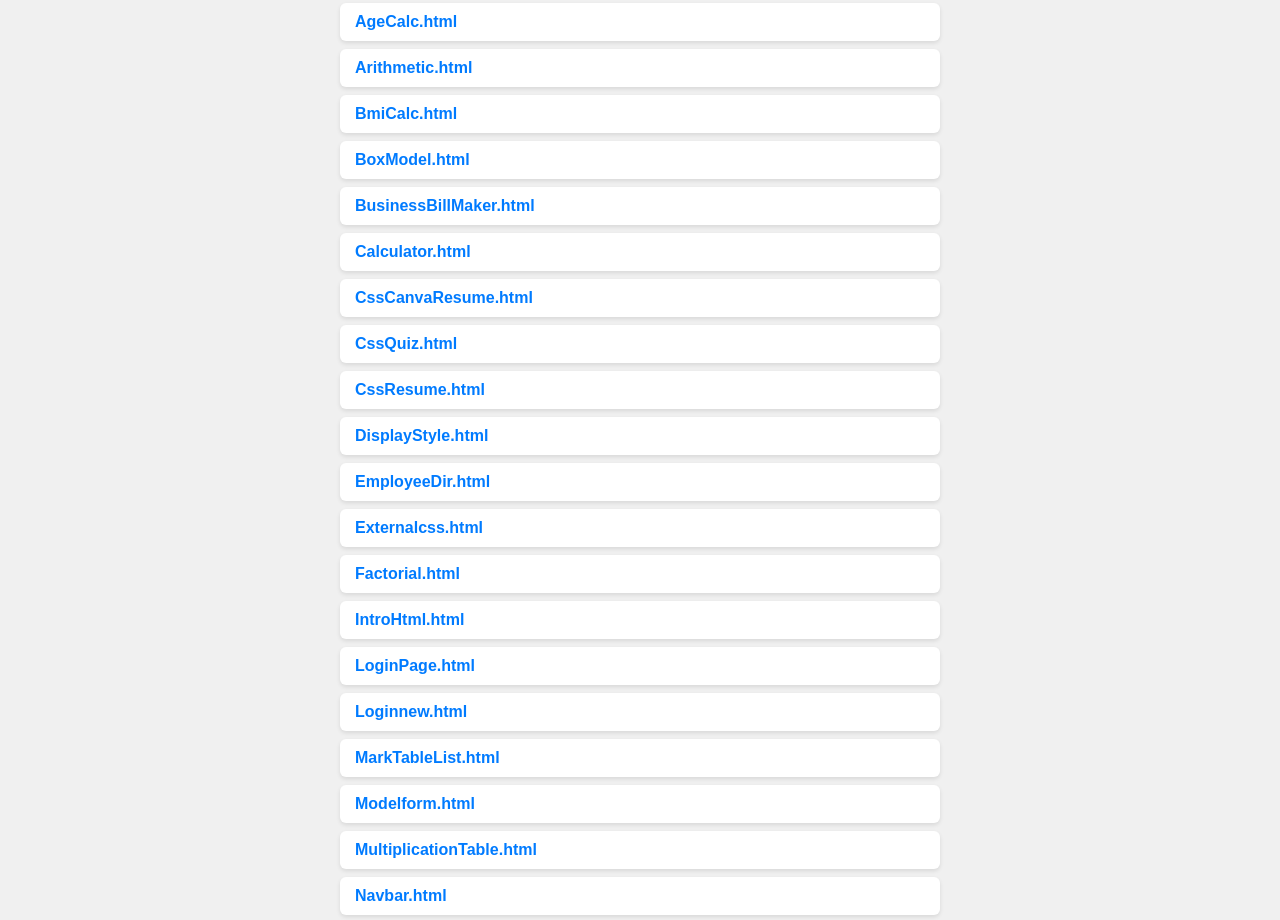
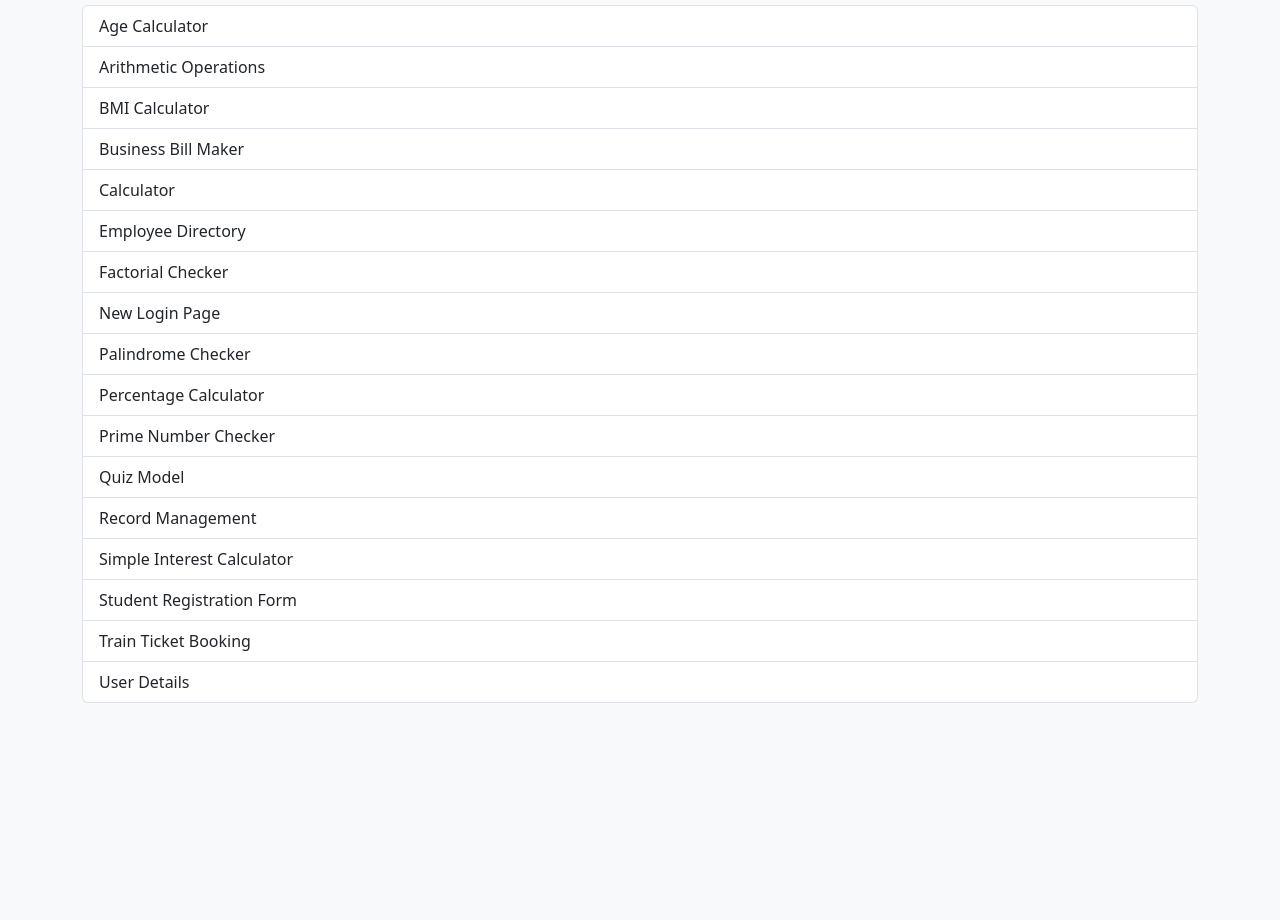
Before and after one commit to J-Tholkappiyan/Bootstrap, a plain HTML site: page index.html in a window 1280 px wide. Shown: the part 115-1035 px from the top of the page. After the commit the page ends 866 px from the top, so only its background shows below. Drawn offline with nearby package versions, Linux system fonts and the light colour scheme.

Commit message:
Update index.html

```diff
--- a/index.html
+++ b/index.html
@@ -1,83 +1,33 @@
 <!DOCTYPE html>
 <html lang="en">
 <head>
-  <meta charset="UTF-8">
-  <title>All Web Projects</title>
-  <style>
-    body {
-      font-family: Arial, sans-serif;
-      background: #f0f0f0;
-      padding: 30px;
-    }
-    h1 {
-      text-align: center;
-      color: #333;
-    }
-    ul {
-      max-width: 600px;
-      margin: auto;
-      padding: 0;
-      list-style: none;
-    }
-    li {
-      background: #fff;
-      margin: 8px 0;
-      padding: 10px 15px;
-      border-radius: 6px;
-      box-shadow: 0 2px 4px rgba(0,0,0,0.1);
-    }
-    a {
-      text-decoration: none;
-      color: #007BFF;
-      font-weight: bold;
-    }
-    a:hover {
-      color: #0056b3;
-    }
-  </style>
+  <meta charset="UTF-8" />
+  <meta name="viewport" content="width=device-width, initial-scale=1.0"/>
+  <title>Bootstrap Projects - Index</title>
+  <link href="https://cdn.jsdelivr.net/npm/bootstrap@5.3.2/dist/css/bootstrap.min.css" rel="stylesheet"/>
 </head>
-<body>
-
-  <h1>My HTML Projects</h1>
-  <ul>
-    <li><a href="AgeCalc.html">AgeCalc.html</a></li>
-    <li><a href="Arithmetic.html">Arithmetic.html</a></li>
-    <li><a href="BmiCalc.html">BmiCalc.html</a></li>
-    <li><a href="BoxModel.html">BoxModel.html</a></li>
-    <li><a href="BusinessBillMaker.html">BusinessBillMaker.html</a></li>
-    <li><a href="Calculator.html">Calculator.html</a></li>
-    <li><a href="CssCanvaResume.html">CssCanvaResume.html</a></li>
-    <li><a href="CssQuiz.html">CssQuiz.html</a></li>
-    <li><a href="CssResume.html">CssResume.html</a></li>
-    <li><a href="DisplayStyle.html">DisplayStyle.html</a></li>
-    <li><a href="EmployeeDir.html">EmployeeDir.html</a></li>
-    <li><a href="Externalcss.html">Externalcss.html</a></li>
-    <li><a href="Factorial.html">Factorial.html</a></li>
-    <li><a href="IntroHtml.html">IntroHtml.html</a></li>
-    <li><a href="LoginPage.html">LoginPage.html</a></li>
-    <li><a href="Loginnew.html">Loginnew.html</a></li>
-    <li><a href="MarkTableList.html">MarkTableList.html</a></li>
-    <li><a href="Modelform.html">Modelform.html</a></li>
-    <li><a href="MultiplicationTable.html">MultiplicationTable.html</a></li>
-    <li><a href="Navbar.html">Navbar.html</a></li>
-    <li><a href="Newlogin.html">Newlogin.html</a></li>
-    <li><a href="Palindrome.html">Palindrome.html</a></li>
-    <li><a href="Percentage.html">Percentage.html</a></li>
-    <li><a href="PrimeChecker.html">PrimeChecker.html</a></li>
-    <li><a href="QuizModel.html">QuizModel.html</a></li>
-    <li><a href="RecordManagement.html">RecordManagement.html</a></li>
-    <li><a href="RegistrationForm.html">RegistrationForm.html</a></li>
-    <li><a href="Resume.html">Resume.html</a></li>
-    <li><a href="SimpleInterest.html">SimpleInterest.html</a></li>
-    <li><a href="Starttime.html">Starttime.html</a></li>
-    <li><a href="StudentRegForm.html">StudentRegForm.html</a></li>
-    <li><a href="StudentRegistration.html">StudentRegistration.html</a></li>
-    <li><a href="Swiggy.html">Swiggy.html</a></li>
-    <li><a href="TrainTicketbooking.html">TrainTicketbooking.html</a></li>
-    <li><a href="Trainticketbooking.html">Trainticketbooking.html</a></li>
-    <li><a href="User.html">User.html</a></li>
-    <li><a href="Visitngcard.html">Visitngcard.html</a></li>
-  </ul>
-
+<body class="bg-light">
+  <div class="container py-5">
+    <h1 class="text-center mb-4">Bootstrap Projects</h1>
+    <div class="list-group">
+      <a href="AgeCalc.html" class="list-group-item list-group-item-action">Age Calculator</a>
+      <a href="Arithmetic.html" class="list-group-item list-group-item-action">Arithmetic Operations</a>
+      <a href="BmiCalc.html" class="list-group-item list-group-item-action">BMI Calculator</a>
+      <a href="BusinessBillMaker.html" class="list-group-item list-group-item-action">Business Bill Maker</a>
+      <a href="Calculator.html" class="list-group-item list-group-item-action">Calculator</a>
+      <a href="EmployeeDir.html" class="list-group-item list-group-item-action">Employee Directory</a>
+      <a href="Factorial.html" class="list-group-item list-group-item-action">Factorial Checker</a>
+      <a href="Newlogin.html" class="list-group-item list-group-item-action">New Login Page</a>
+      <a href="Palindrome.html" class="list-group-item list-group-item-action">Palindrome Checker</a>
+      <a href="Percentage.html" class="list-group-item list-group-item-action">Percentage Calculator</a>
+      <a href="PrimeChecker.html" class="list-group-item list-group-item-action">Prime Number Checker</a>
+      <a href="QuizModel.html" class="list-group-item list-group-item-action">Quiz Model</a>
+      <a href="RecordManagement.html" class="list-group-item list-group-item-action">Record Management</a>
+      <a href="SimpleInterest.html" class="list-group-item list-group-item-action">Simple Interest Calculator</a>
+      <a href="StudentRegistration.html" class="list-group-item list-group-item-action">Student Registration Form</a>
+      <a href="Trainticketbooking.html" class="list-group-item list-group-item-action">Train Ticket Booking</a>
+      <a href="User.html" class="list-group-item list-group-item-action">User Details</a>
+    </div>
+  </div>
 </body>
 </html>
```
